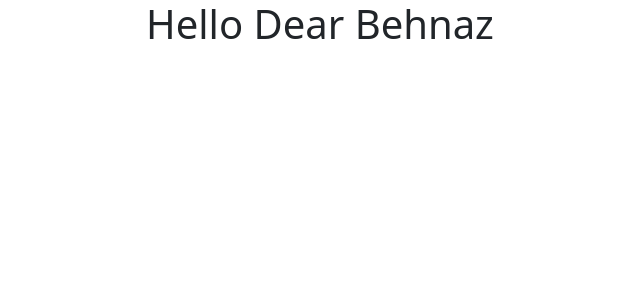
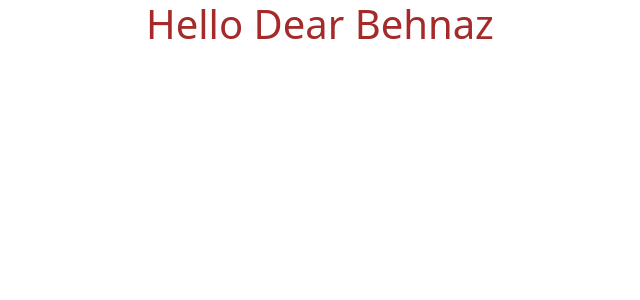
Before and after one commit to beehnaaz/WeatherApp20, a React (Create React App) app: page / in a window 1280 px wide. Shown: the top 300 px of the page, without its empty margins (320-960 px from the left). Built offline with nearby package versions, Linux system fonts and the light colour scheme.

Commit message:
added css for Weather comp

```diff
--- /dev/null
+++ b/src/Weather.css
@@ -0,0 +1,3 @@
+.test {
+  color: brown;
+}
--- a/src/Weather.js
+++ b/src/Weather.js
@@ -1,8 +1,9 @@
 import React from "react";
+import "./Weather.css";
 export default function Weather() {
   return (
     <div>
-      <h1>Hello Dear Behnaz</h1>
+      <h1 class="test">Hello Dear Behnaz</h1>
     </div>
   );
 }
```
